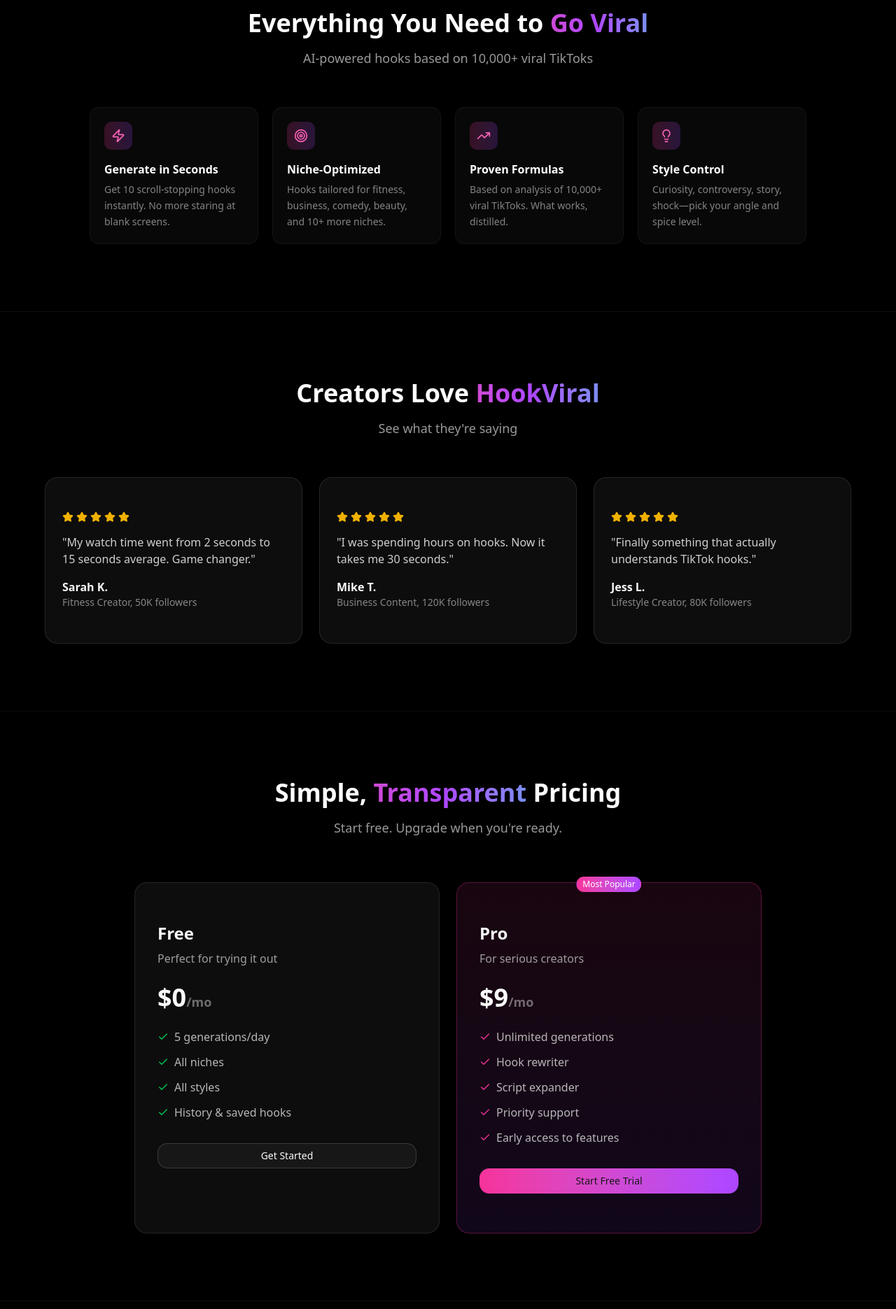
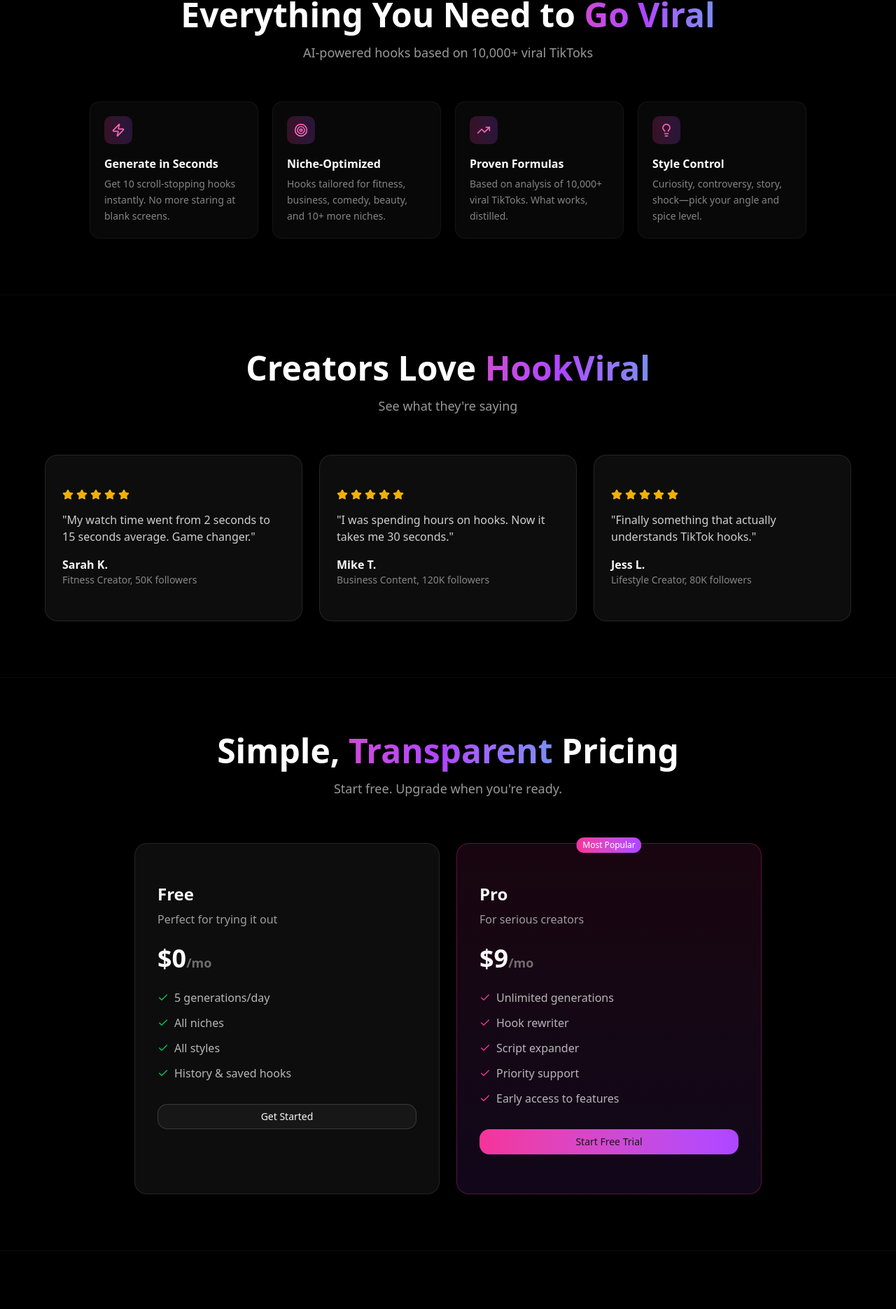
Before and after one commit to CruceSaunders/hookviral, a Next.js app: page / in a window 1280 px wide. Shown: the part 867-2738 px from the top of the page at 70% size. Built offline with nearby package versions, Linux system fonts and the light colour scheme; no server answers.

Commit message:
style: Bigger section titles, slightly less padding
- Headings: text-3xl sm:text-4xl → text-4xl sm:text-5xl
- Section padding: py-24 → py-20
- Titles take up more visual space
- Tighter overall layout

```diff
--- a/src/app/page.tsx
+++ b/src/app/page.tsx
@@ -307,7 +307,7 @@
       <TrustedMarquee />
 
       {/* Features */}
-      <section ref={featuresRef} className="py-24 px-4">
+      <section ref={featuresRef} className="py-20 px-4">
         <div className="max-w-5xl mx-auto">
           <motion.div
             className="text-center mb-14"
@@ -315,7 +315,7 @@
             animate={featuresInView ? { opacity: 1, y: 0 } : {}}
             transition={{ duration: 0.5 }}
           >
-            <h2 className="text-3xl sm:text-4xl font-bold mb-4">
+            <h2 className="text-4xl sm:text-5xl font-bold mb-4">
               Everything You Need to <GradientText>Go Viral</GradientText>
             </h2>
             <p className="text-white/60 text-lg">
@@ -344,7 +344,7 @@
       </section>
 
       {/* Testimonials */}
-      <section ref={testimonialsRef} className="py-24 px-4 border-y border-white/5">
+      <section ref={testimonialsRef} className="py-20 px-4 border-y border-white/5">
         <div className="max-w-6xl mx-auto">
           <motion.div
             className="text-center mb-14"
@@ -352,7 +352,7 @@
             animate={testimonialsInView ? { opacity: 1, y: 0 } : {}}
             transition={{ duration: 0.5 }}
           >
-            <h2 className="text-3xl sm:text-4xl font-bold mb-4">
+            <h2 className="text-4xl sm:text-5xl font-bold mb-4">
               Creators Love <GradientText>HookViral</GradientText>
             </h2>
             <p className="text-white/60 text-lg">See what they're saying</p>
@@ -387,10 +387,10 @@
       </section>
 
       {/* Pricing */}
-      <section id="pricing" className="py-24 px-4">
+      <section id="pricing" className="py-20 px-4">
         <div className="max-w-4xl mx-auto">
           <div className="text-center mb-16">
-            <h2 className="text-3xl sm:text-4xl font-bold mb-4">
+            <h2 className="text-4xl sm:text-5xl font-bold mb-4">
               Simple, <GradientText>Transparent</GradientText> Pricing
             </h2>
             <p className="text-white/60 text-lg">Start free. Upgrade when you're ready.</p>
@@ -450,10 +450,10 @@
       </section>
 
       {/* FAQ */}
-      <section className="py-24 px-4 border-t border-white/5">
+      <section className="py-20 px-4 border-t border-white/5">
         <div className="max-w-3xl mx-auto">
           <div className="text-center mb-16">
-            <h2 className="text-3xl sm:text-4xl font-bold mb-4">
+            <h2 className="text-4xl sm:text-5xl font-bold mb-4">
               Frequently Asked <GradientText>Questions</GradientText>
             </h2>
           </div>
@@ -498,14 +498,14 @@
       </section>
 
       {/* Final CTA */}
-      <section className="py-24 px-4">
+      <section className="py-20 px-4">
         <div className="max-w-4xl mx-auto text-center">
           <motion.div
             initial={{ opacity: 0, y: 20 }}
             whileInView={{ opacity: 1, y: 0 }}
             viewport={{ once: true }}
           >
-            <h2 className="text-3xl sm:text-4xl font-bold mb-4">
+            <h2 className="text-4xl sm:text-5xl font-bold mb-4">
               Ready to <GradientText>Stop the Scroll?</GradientText>
             </h2>
             <p className="text-white/60 text-lg mb-8 max-w-xl mx-auto">
```
